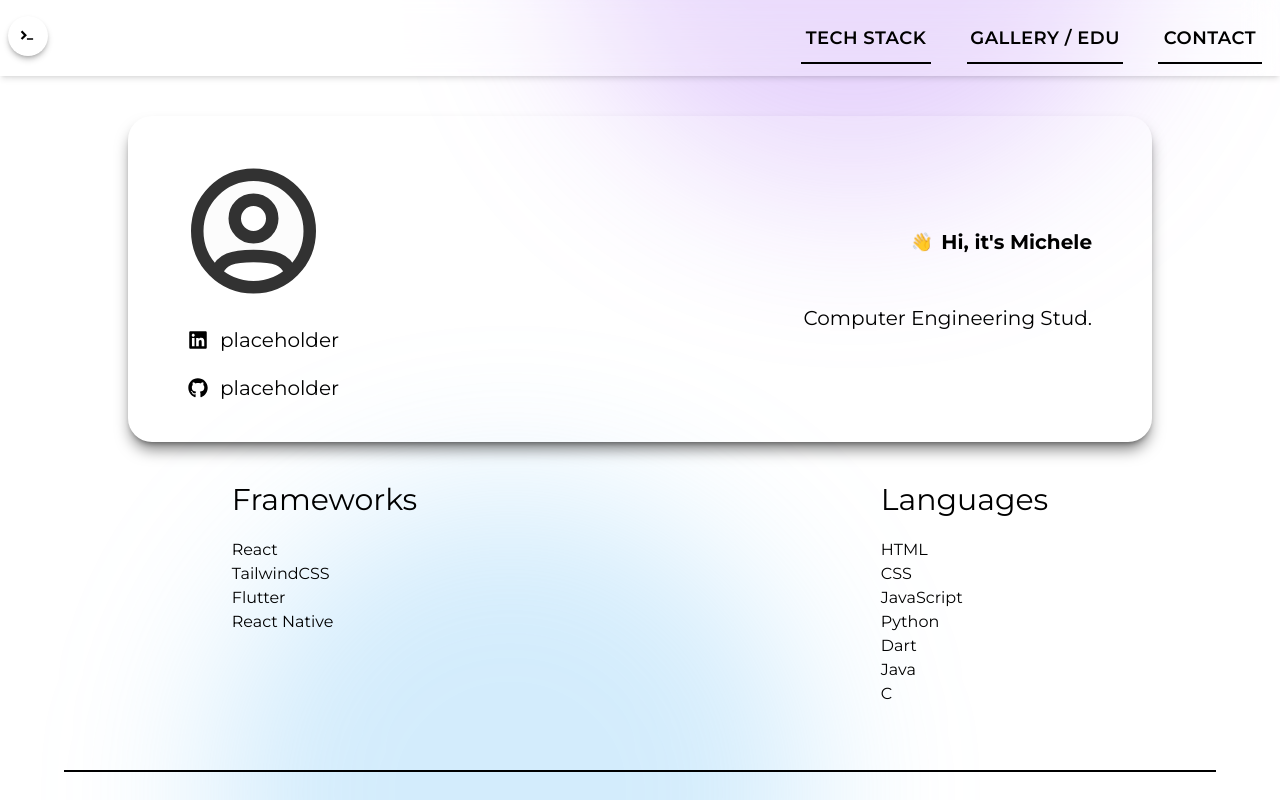
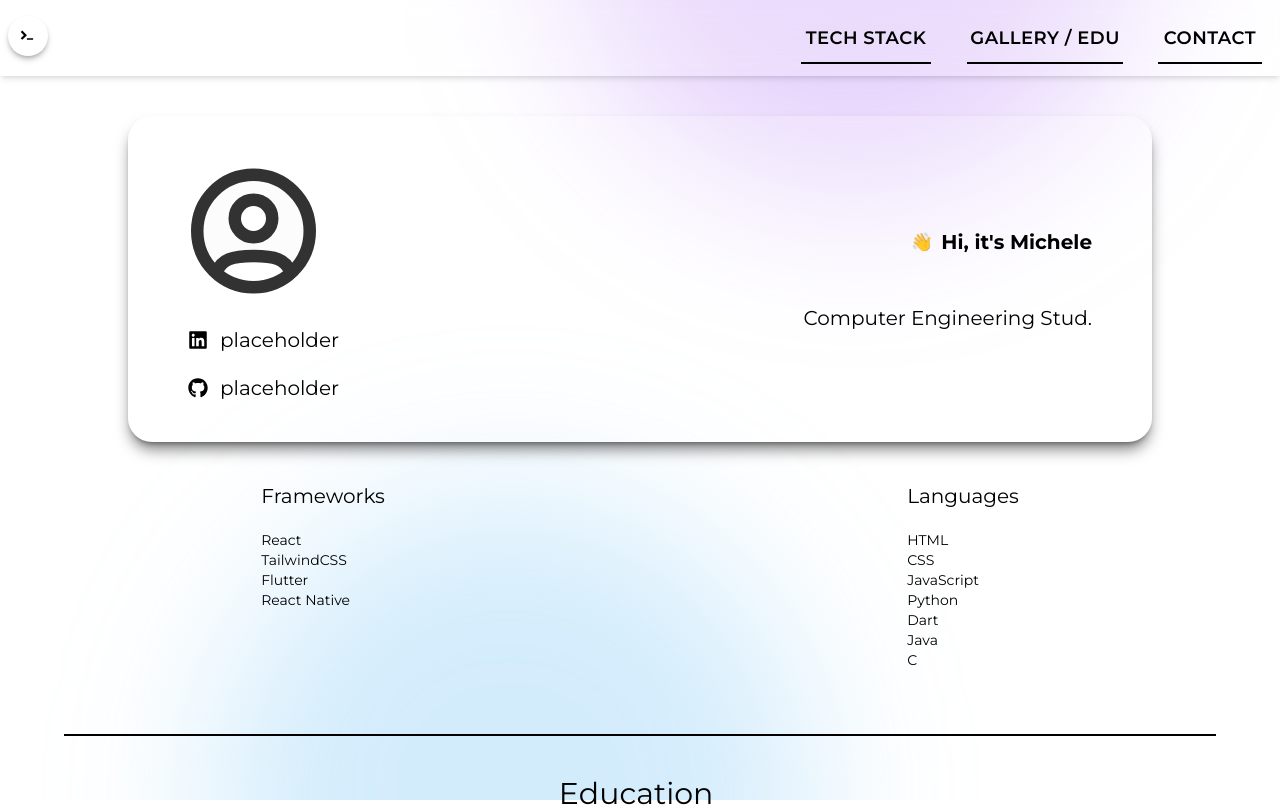
Before and after one commit to MicheleGrav/MicheleGrav.github.io, a React (Vite) app: page / in a window 1280 px wide. Shown: the top 807 px of the page. Built offline with nearby package versions, Linux system fonts and the light colour scheme.

Commit message:
Update Stack.jsx

```diff
--- a/src/components/Stack.jsx
+++ b/src/components/Stack.jsx
@@ -2,8 +2,8 @@ const Stack = () => {
     return (
         <div id="stack" className="flex justify-around mt-10 mb-10">
             <div className="flex flex-col dark:text-white transition-all duration-300 gap-5">
-                <h2 className="text-3xl">Frameworks</h2>
-                <ul>
+                <h2 className="text-xl">Frameworks</h2>
+                <ul className="text-sm">
                     <li>React</li>
                     <li>TailwindCSS</li>
                     <li>Flutter</li>
@@ -12,8 +12,8 @@ const Stack = () => {
             </div>
 
             <div className="flex flex-col dark:text-white transition-all duration-300 gap-5">
-                <h2 className="text-3xl ">Languages</h2>
-                <ul>
+                <h2 className="text-xl ">Languages</h2>
+                <ul className="text-sm">
                     <li>HTML</li>
                     <li>CSS</li>
                     <li>JavaScript</li>
```
